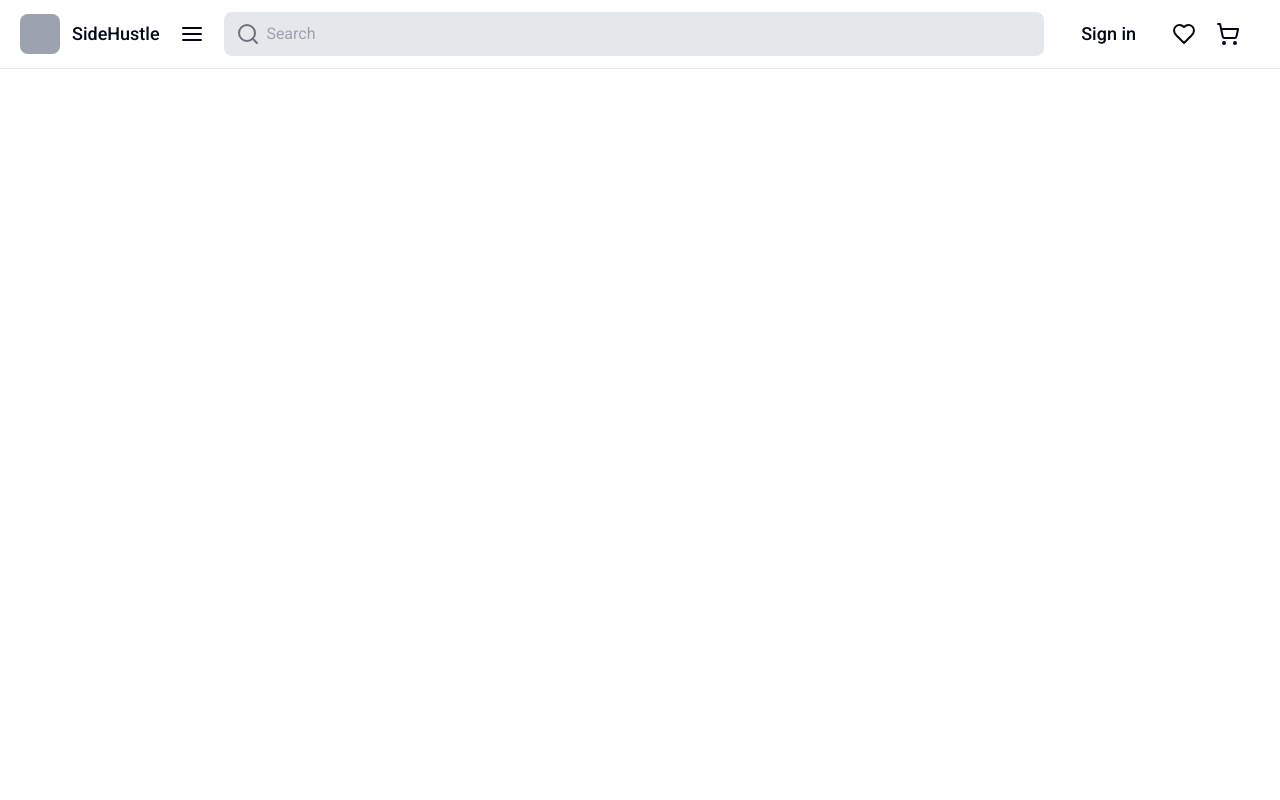
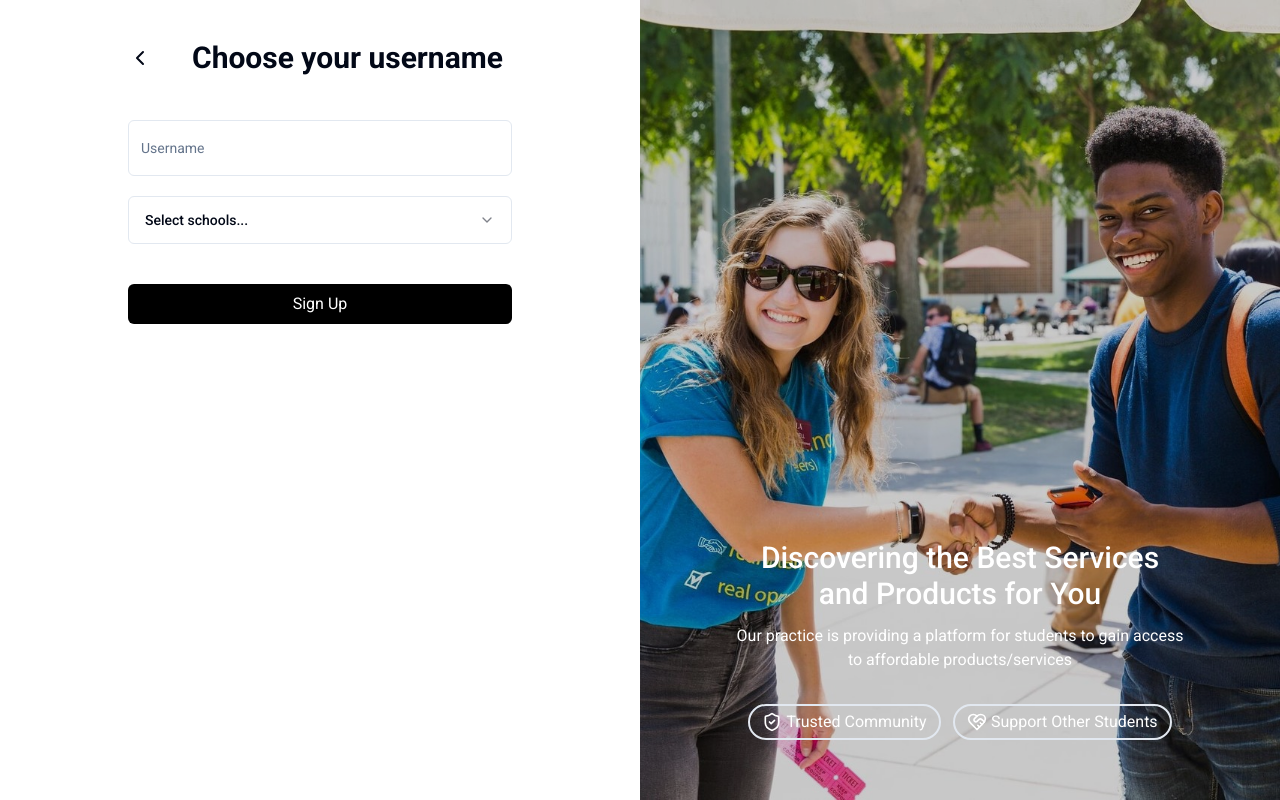
Before and after one commit to dcmbrz/ecommerce-app, a React (Vite) app in the folder frontend/: page /sign-up/google in a window 1280 px wide. Before the commit this address had no page. Built offline with nearby package versions, Linux system fonts and the light colour scheme.

Commit message:
finished sign up functionality through sidehustle and google

```diff
--- a/frontend/src/App.jsx
+++ b/frontend/src/App.jsx
@@ -7,6 +7,7 @@ import SignUp from "./pages/SignUp.jsx"
 import Explore from "./pages/Explore.jsx"
 import Cart from "./pages/Cart.jsx";
 import Favorites from "./pages/Favorites.jsx";
+import GoogleSignUp from "./pages/GoogleSignUp.jsx";
 
 function App() {
 
@@ -20,6 +21,7 @@ function App() {
               <Route path={'/explore'} element={<Explore/>}/>
               <Route path={'/cart'} element={<Cart/>}/>
               <Route path={'/favorites'} element={<Favorites/>}/>
+              <Route path={'/sign-up/google'} element={<GoogleSignUp/>}/>
           </Routes>
       </div>
   )
--- a/frontend/src/components/Navbar.jsx
+++ b/frontend/src/components/Navbar.jsx
@@ -5,7 +5,7 @@ import ProfileDropdown from "./ProfileDropdown.jsx";
 
 function Navbar() {
     const location = useLocation();
-    const hideNavbar = location.pathname === '/sign-in' || location.pathname === '/sign-up';
+    const hideNavbar = location.pathname === '/sign-in' || location.pathname === '/sign-up' || location.pathname === '/sign-up/google';
 
     if (hideNavbar) {
         return null; // Hide navbar on sign-in or sign-up pages
--- /dev/null
+++ b/frontend/src/pages/GoogleSignUp.jsx
@@ -0,0 +1,103 @@
+import React from "react";
+import {Link, useLocation, useNavigate} from "react-router-dom";
+import {ChevronLeft, HeartHandshake, ShieldCheck} from "lucide-react"
+import SchoolSelector from "@/components/SchoolSelector.jsx";
+import { Input } from "@/components/ui/input";
+import image3 from "@/assets/lmu-students.jpeg";
+
+export default function GoogleSignUp(){
+    const navigate = useNavigate();
+    const location = useLocation();
+    const googleUser = location.state || {};
+    const [formData, setFormData] = React.useState({})
+    const handleSchoolSelect = (selectedSchool) => {
+        setFormData((prevData) => ({
+            ...prevData,
+            campus: selectedSchool ? { id: selectedSchool.value, name: selectedSchool.text } : null,
+        }));
+    };
+    const handleChange = (e) => {
+        setFormData({...formData, [e.target.id]: e.target.value});
+    }
+
+    const handleSubmit = async (e) => {
+        e.preventDefault();
+        const userData = { ...googleUser, ...formData }
+        const res = await fetch('http://localhost:4000/api/user/register', {
+            method: 'POST',
+            headers: {
+                'Content-Type': 'application/json',
+            },
+            body: JSON.stringify(userData),
+        });
+        const data = await res.json();
+        console.log(data);
+    }
+
+    console.log({ ...googleUser, ...formData })
+
+    return (
+
+    <div className="flex justify-center h-screen">
+        <div className="flex font-normal justify-center w-screen">
+            <div className="w-screen h-screen flex flex-col max-w-sm mx-auto gap-1 md:max-w-md lg:max-w-sm lg:w-1/2">
+                <div className="flex justify-start items-center w-full py-10 gap-10">
+                    <Link to={"/sign-up"}>
+                        <ChevronLeft/>
+                    </Link>
+
+                    <h1 className={"text-2xl font-semibold md:text-3xl"}>Choose your username</h1>
+                </div>
+                <div className="w-full">
+                    <form className="flex flex-col gap-5 w-full" onSubmit={handleSubmit}>
+                        <Input
+                            type="text"
+                            name="username"
+                            id="username"
+                            placeholder="Username"
+                            onChange={handleChange}
+                            className={"h-14"}
+                        />
+                        <SchoolSelector onSelect={handleSchoolSelect}/>
+                        <button
+                            type="submit"
+                            className={"bg-black text-white p-2 rounded-md w-full my-5 text-center hover:bg-black/90"}>Sign
+                            Up
+                        </button>
+                    </form>
+                </div>
+
+
+            </div>
+            <div className="hidden lg:block lg:w-1/2">
+                <div className={"relative w-full h-screen object-cover"}>
+                    <img src={image3}
+                         alt="Students walking and laughing"
+                         className="w-full h-full object-cover"
+                    />
+                    <div
+                        className="absolute bg-black/20 text-white inset-0 flex flex-col p-10 justify-end gap-3 items-center">
+                        <h1 className={"text-center text-3xl max-w-md mx-auto font-medium"}>
+                            Discovering the Best Services and Products for You
+                        </h1>
+                        <p className={"max-w-md mx-auto text-center"}>
+                            Our practice is providing a platform for students to gain access to affordable
+                            products/services
+                        </p>
+                        <div className={"flex justify-evenly w-full max-w-md mx-auto py-5"}>
+                <span className={"inline-flex p-1 border-2 rounded-full px-3 gap-1 items-center"}>
+                    <ShieldCheck size={20}/>
+                    <p>Trusted Community</p>
+                </span>
+                            <span className={"inline-flex p-1 border-2 rounded-full px-3 gap-1 items-center"}>
+                    <HeartHandshake size={20}/>
+                    <p>Support Other Students</p>
+                </span>
+                        </div>
+                    </div>
+                </div>
+            </div>
+        </div>
+    </div>
+)
+};
--- a/frontend/src/pages/SignIn.jsx
+++ b/frontend/src/pages/SignIn.jsx
@@ -1,4 +1,4 @@
-import React from "react";
+import React, {useState} from "react";
 import {Link, useNavigate} from "react-router-dom";
 import { HandCoins, GraduationCap } from "lucide-react";
 import image2 from "../assets/usc-students.jpg";
@@ -9,12 +9,29 @@ import { jwtDecode } from "jwt-decode";
 
 function SignIn() {
     const navigate = useNavigate();
-    async function handleSignIn() {
+    const [formData, setFormData] = useState({})
 
+    const handleChange = (e) => {
+        setFormData({...formData, [e.target.id]: e.target.value});
     }
+
+    const handleSubmit = async (e) =>{
+        e.preventDefault();
+        const res = await fetch('http://localhost:4000/api/user/login', {
+            method: 'POST',
+            headers: {
+                'Content-Type': 'application/json',
+            },
+            body: JSON.stringify(formData),
+        });
+        const data = await res.json();
+        console.log(data);
+    }
+    console.log(formData);
+
     return (
         <div className="flex items-center justify-center h-screen ">
-            <div className="flex text-gray-300 font-normal justify-center w-screen">
+            <div className="flex font-normal justify-center w-screen">
                 <div className="hidden lg:block lg:w-1/2">
                     <div className={"relative w-full h-screen object-cover"}>
                         <img src={image2}
@@ -62,13 +79,17 @@ function SignIn() {
                         <Separator className="flex-1"/>
                     </div>
 
-                    <form className={"flex flex-col gap-3 justify-between w-full"}>
+                    <form className={"flex flex-col gap-3 justify-between w-full"} onSubmit={handleSubmit}>
                         <span className={"space-y-1"}>
                             <h1 className={"text-black inline-flex gap-1"}>Email<p
                                 className={"text-red-500 font-bold"}>*</p></h1>
-                            <Input placeholder={"Email"}
-                                   type="email"
-                                   className={"h-10"}
+                            <Input
+                                placeholder={"Email"}
+                                id={"email"}
+                                type="email"
+                                className={"h-12"}
+                                onChange={handleChange}
+                                required={true}
                             />
                         </span>
 
@@ -76,15 +97,20 @@ function SignIn() {
                             <h1 className={"text-black flex gap-1"}>Password<p
                                 className={"text-red-500 font-bold"}>*</p></h1>
                             <Input type="password"
+                                   id={"password"}
                                    placeholder={"Password"}
-                                   className={"h-10"}
+                                   className={"h-12"}
+                                   onChange={handleChange}
+                                   required={true}
                             />
                         </span>
+                        <button
+                            type="submit"
+                            className={"bg-black text-white p-2 rounded-md w-full my-5 text-center hover:bg-black/90"}>Sign
+                            Up
+                        </button>
                     </form>
 
-
-                    <Link to={"/explore"} className={"bg-black text-white p-2 rounded-md w-full my-5 text-center"}>Sign
-                        In</Link>
                     <span className={"flex gap-1 text-sm"}>
                         <p className={"text-black font-medium"}>Don't have an account?</p>
                         <Link to={"/sign-up"} className={"text-blue-500 font-medium"}>Sign Up</Link>
--- a/frontend/src/pages/SignUp.jsx
+++ b/frontend/src/pages/SignUp.jsx
@@ -5,6 +5,7 @@ import image3 from "../assets/lmu-students.jpeg";
 import { Input } from "@/components/ui/input";
 import { Separator } from "../components/ui/separator";
 import { GoogleLogin } from "@react-oauth/google";
+import { jwtDecode } from "jwt-decode";
 import SchoolSelector from "@/components/SchoolSelector.jsx";
 
 function SignUp() {
@@ -56,17 +57,16 @@ function SignUp() {
         console.log(data);
     }
 
-    const handleGoogleLogin = async (e) => {
-        e.preventDefault();
-        const res = await fetch('http://localhost:4000/api/user/register', {
-            method: 'POST',
-            headers: {
-                'Content-Type': 'application/json',
-            },
-            body: JSON.stringify(formData),
-        });
-        const data = await res.json();
-        console.log(data);
+
+    const handleGoogleLogin = (credentialResponse) => {
+        const credentials = jwtDecode(credentialResponse.credential)
+        const googleUser = {
+            email: credentials.email,
+            firstname: credentials.given_name,
+            lastname: credentials.family_name,
+            password:" ",
+        };
+        navigate('/sign-up/google', { state: googleUser });
     }
 
     console.log(formData);
@@ -83,9 +83,8 @@ function SignUp() {
 
                     <div className={"w-full my-5"}>
                         <GoogleLogin
-                            onSuccess={(credentialResponse) => {
-                                console.log(credentialResponse.credential)
-                                navigate("/explore")
+                            onSuccess={credentialResponse => {
+                                handleGoogleLogin(credentialResponse);
                             }}
                             onError={() => console.log("Login failed")}
                             text={"signup_with"}
@@ -105,10 +104,11 @@ function SignUp() {
                                 className={"text-red-500 font-bold"}>*</p></h1>
                             <Input
                                 placeholder={"First name"}
-                                id={"name"}
+                                id={"firstname"}
                                 type="text"
                                 className={"h-12"}
                                 onChange={handleChange}
+                                required={true}
                             />
                         </span>
                             <span className={"space-y-1"}>
@@ -116,10 +116,11 @@ function SignUp() {
                                 className={"text-red-500 font-bold"}>*</p></h1>
                             <Input
                                 placeholder={"Last name"}
-                                id={"name"}
+                                id={"lastname"}
                                 type="text"
                                 className={"h-12"}
                                 onChange={handleChange}
+                                required={true}
                             />
                         </span>
                         </div>
@@ -133,6 +134,7 @@ function SignUp() {
                                 type="email"
                                 className={"h-12"}
                                 onChange={handleChange}
+                                required={true}
                             />
                         </span>
                         <span className={"space-y-1"}>
@@ -141,10 +143,11 @@ function SignUp() {
                                 className={"text-red-500 font-bold"}>*</p></h1>
                             <Input
                                 placeholder={"Username"}
-                                id={"email"}
-                                type="email"
+                                id={"username"}
+                                type="text"
                                 className={"h-12"}
                                 onChange={handleChange}
+                                required={true}
                             />
                         </span>
                         <span className={"space-y-1"}>
@@ -157,6 +160,7 @@ function SignUp() {
                                 className={"h-12"}
                                 onClick={handlePasswordClick}
                                 onChange={handleChange}
+                                required={true}
                             />
                                 <div className={"flex flex-col items-start w-full gap-2 text-sm"}>
                                     {textVisible &&
```
Also changed, not shown: 2 other files (tests, documents, lock files or other folders).
